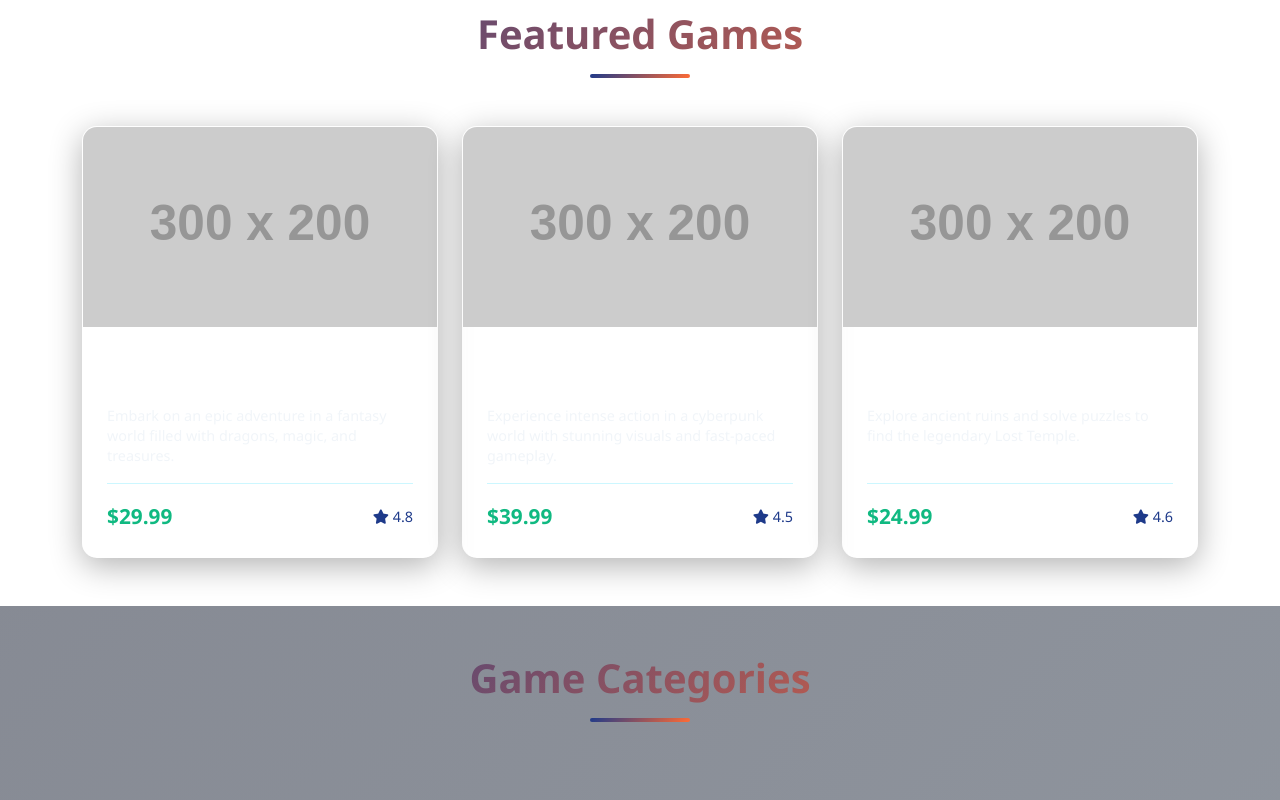
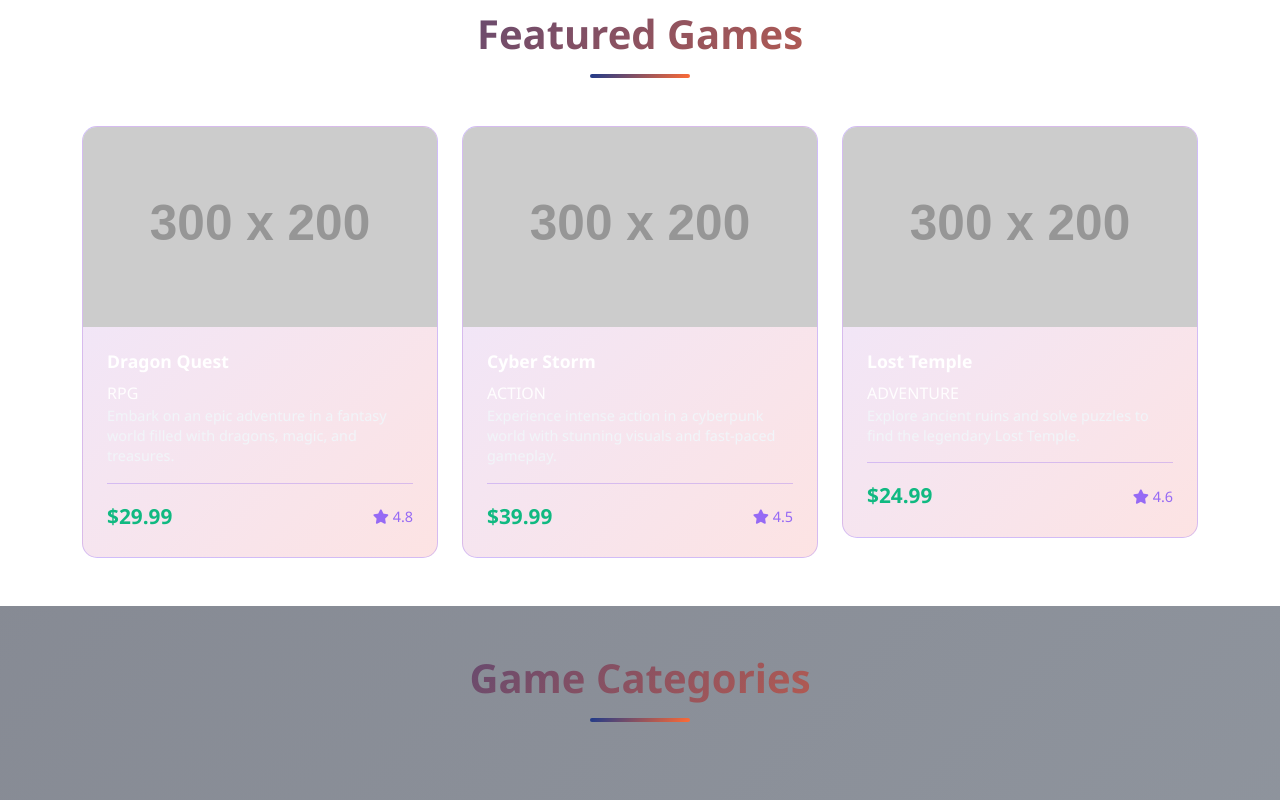
Before and after one commit to Ciontatenx83/Gamehuh, a website: page index.html in a window 1280 px wide. Shown: the part 920-1720 px from the top of the page. Drawn offline with nearby package versions, Linux system fonts and the light colour scheme; placeholder pictures from the web are drawn by us.

Commit message:
Update game cards with purple-red color scheme
🎮 Game Card Color Updates:
- Background: Purple to red gradient (rgba(139, 92, 246, 0.15) to rgba(239, 68, 68, 0.15))
- Border: Purple border with 30% opacity
- Hover effect: Red border with purple-red glow shadows
- Footer border: Purple separator line
- Rating color: Purple for consistency

✨ Visual Enhancements:
- Purple-red gradient background replacing white areas
- Enhanced hover effects with purple glow
- Red border highlighting on interaction
- Purple rating stars for theme consistency
- Cohesive purple-red color scheme for game cards

🎯 Interactive Effects:
- Hover: Red border with purple shadow effects
- Transform: Smooth elevation animation
- Glow: Purple and red shadow combination
- Professional gaming aesthetic with vibrant colors

🎨 Theme Integration:
- Maintains white text for readability
- Purple-red accents for visual interest
- Consistent with overall gaming platform theme
- Enhanced visual hierarchy and card distinction

```diff
--- a/styles.css
+++ b/styles.css
@@ -457,24 +457,18 @@ body {
 
 /* Game Cards with Zoom Animation */
 .game-card {
-    background: rgba(255, 255, 255, 0.05);
-    border: 1px solid var(--border-color);
+    background: linear-gradient(135deg, rgba(139, 92, 246, 0.15) 0%, rgba(239, 68, 68, 0.15) 100%); /* Purple-Red gradient */
+    border: 1px solid rgba(139, 92, 246, 0.3);
     border-radius: 15px;
     overflow: hidden;
-    transition: all 0.3s ease;
-    cursor: pointer;
-    backdrop-filter: blur(10px);
-    display: flex;
-    flex-direction: column;
-    height: 100%;
-    box-shadow: 0 8px 32px rgba(0, 0, 0, 0.3);
+    transition: all 0.4s cubic-bezier(0.34, 1.56, 0.64, 1);
     backdrop-filter: blur(5px);
 }
 
 .game-card:hover {
-    border-color: var(--neon-blue);
+    border-color: rgba(239, 68, 68, 0.6); /* Red border on hover */
     transform: translateY(-10px);
-    box-shadow: 0 0 30px rgba(0, 212, 255, 0.5), 0 0 60px rgba(139, 92, 246, 0.3);
+    box-shadow: 0 0 30px rgba(139, 92, 246, 0.5), 0 0 60px rgba(239, 68, 68, 0.3);
 }
 
 .game-card-image {
@@ -524,7 +518,7 @@ body {
     align-items: center;
     margin-top: auto;
     padding-top: 1rem;
-    border-top: 1px solid rgba(0, 212, 255, 0.2);
+    border-top: 1px solid rgba(139, 92, 246, 0.3); /* Purple border */
 }
 
 .game-price {
@@ -534,7 +528,7 @@ body {
 }
 
 .game-rating {
-    color: var(--neon-blue);
+    color: rgba(139, 92, 246, 0.9); /* Purple rating */
     font-size: 0.9rem;
 }
 
```
